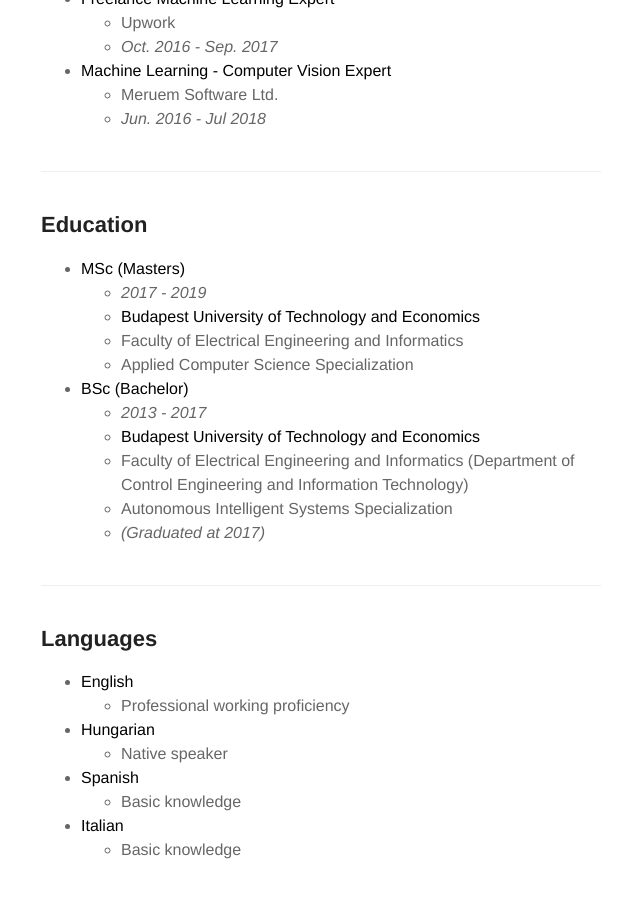
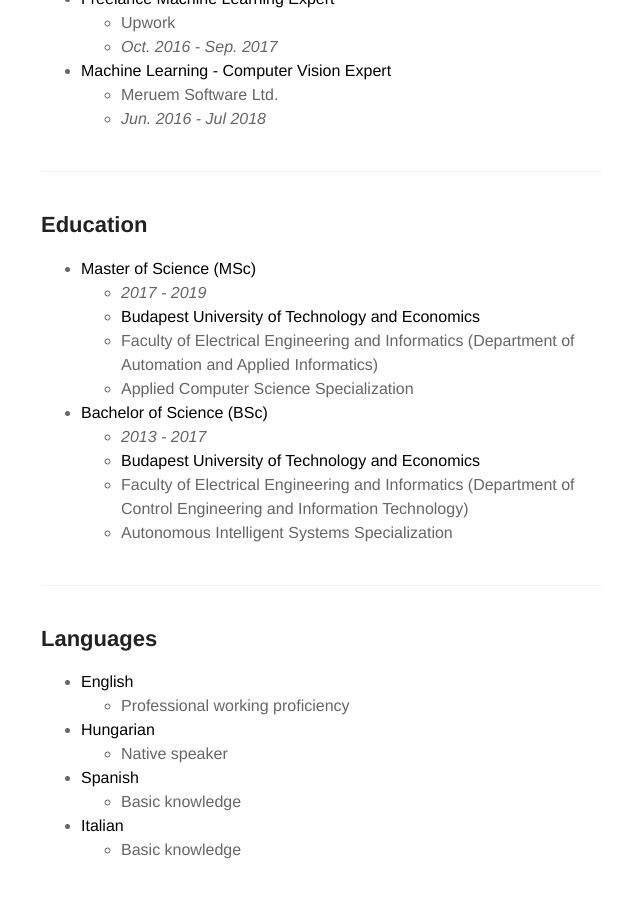
Before and after one commit to gaborvecsei/gaborvecsei.github.io, a Jekyll site: the page built from resume.md, in a window 1280 px wide and 900 px high, scrolled down 694 px. Shown: the whole window, without its empty margins (319-959 px from the left). Built offline with Jekyll 4.4.1, drawn with Linux system fonts in a browser that asks for light colours.

Commit message:
Update resume.md

```diff
--- a/resume.md
+++ b/resume.md
@@ -33,17 +33,16 @@
 
 ## Education
 
-- **MSc (Masters)**
+- **Master of Science (MSc)**
 	- *2017 - 2019*
 	- **Budapest University of Technology and Economics**
-	- Faculty of Electrical Engineering and Informatics
+	- Faculty of Electrical Engineering and Informatics (Department of Automation and Applied Informatics)
 	- Applied Computer Science Specialization
-- **BSc (Bachelor)**
+- **Bachelor of Science (BSc)**
 	- *2013 - 2017*
 	- **Budapest University of Technology and Economics**
 	- Faculty of Electrical Engineering and Informatics (Department of Control Engineering and Information Technology)
 	- Autonomous Intelligent Systems Specialization
-	- *(Graduated at 2017)*
 
 ---
 
```
